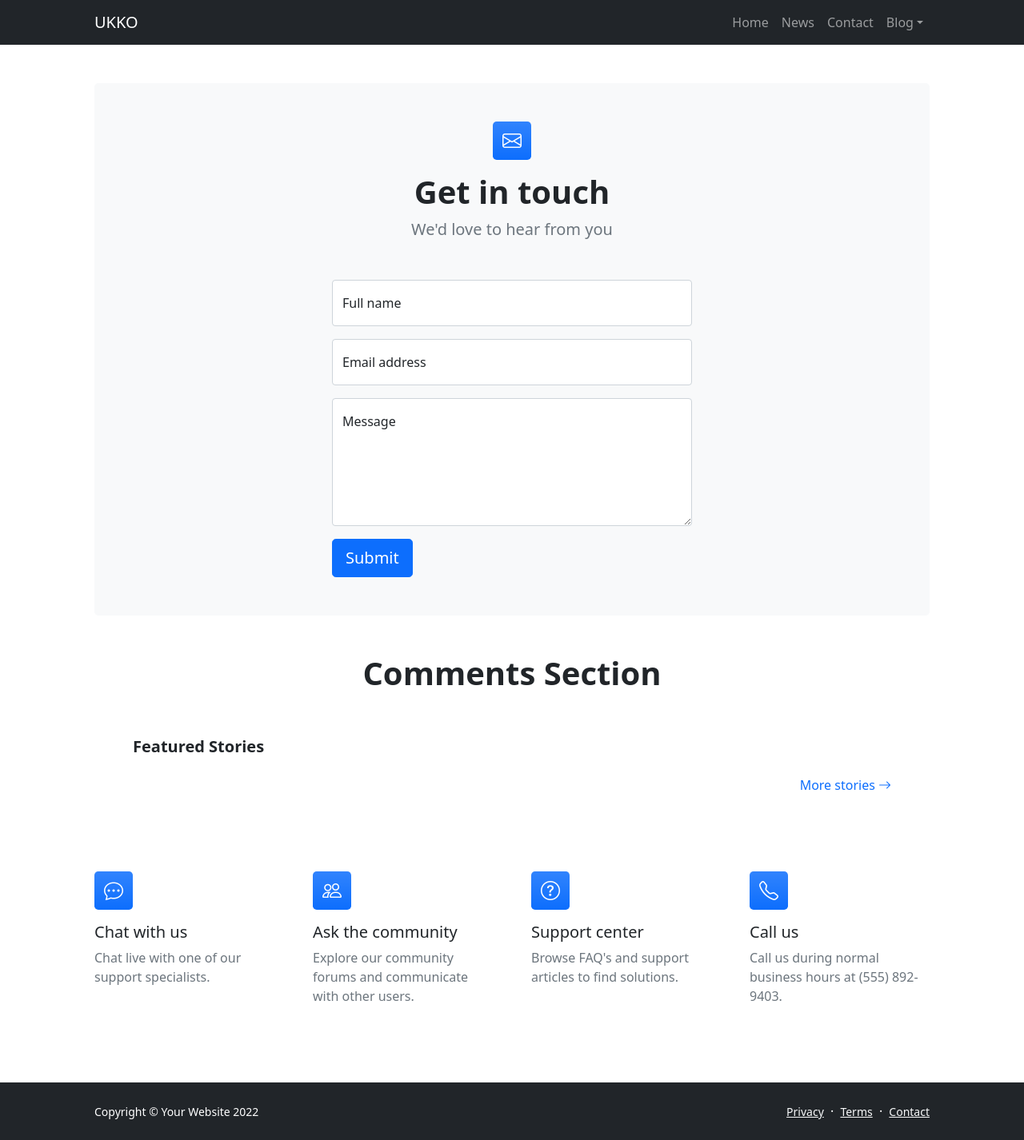
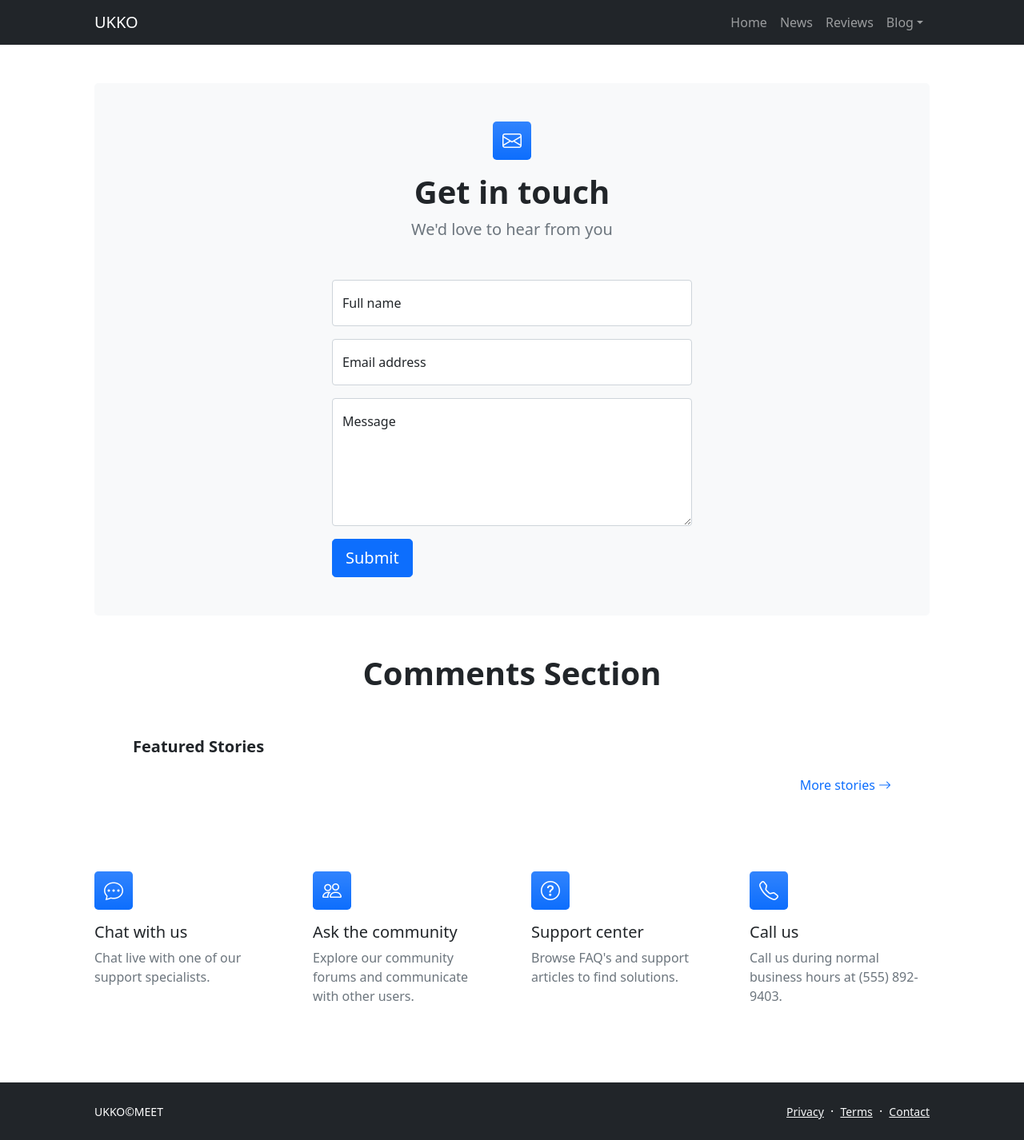
Before and after one commit to bisharadi23-meet/Case-study, a Flask app: page /contact in a window 1280 px wide. Shown: the whole page at 80% size. Run offline with Flask 2, Linux system fonts and the light colour scheme; data that the repository does not hold is empty; some libraries are stand-ins or nearby versions.

Commit message:
FIX ADDED

```diff
--- a/case-study1/templates/News.html
+++ b/case-study1/templates/News.html
@@ -23,7 +23,7 @@
                         <ul class="navbar-nav ms-auto mb-2 mb-lg-0">
                              <li class="nav-item"><a class="nav-link" href="/">Home</a></li>
                             <li class="nav-item"><a class="nav-link" href="/News">News</a></li>
-                            <li class="nav-item"><a class="nav-link" href="/contact">Contact</a></li>
+                            <li class="nav-item"><a class="nav-link" href="/contact">Reviews</a></li>
                             <li class="nav-item dropdown">
                                 <a class="nav-link dropdown-toggle" id="navbarDropdownBlog" href="#" role="button" data-bs-toggle="dropdown" aria-expanded="false">Blog</a>
                                 <ul class="dropdown-menu dropdown-menu-end" aria-labelledby="navbarDropdownBlog">
--- a/case-study1/templates/blog-home.html
+++ b/case-study1/templates/blog-home.html
@@ -24,7 +24,7 @@
                         <ul class="navbar-nav ms-auto mb-2 mb-lg-0">
                              <li class="nav-item"><a class="nav-link" href="/">Home</a></li>
                             <li class="nav-item"><a class="nav-link" href="/News">News</a></li>
-                            <li class="nav-item"><a class="nav-link" href="/contact">Contact</a></li>
+                            <li class="nav-item"><a class="nav-link" href="/contact">Reviews</a></li>
                             <li class="nav-item dropdown">
                                 <a class="nav-link dropdown-toggle" id="navbarDropdownBlog" href="#" role="button" data-bs-toggle="dropdown" aria-expanded="false">Blog</a>
                                 <ul class="dropdown-menu dropdown-menu-end" aria-labelledby="navbarDropdownBlog">
--- a/case-study1/templates/blog-post.html
+++ b/case-study1/templates/blog-post.html
@@ -24,7 +24,7 @@
                         <ul class="navbar-nav ms-auto mb-2 mb-lg-0">
                             <li class="nav-item"><a class="nav-link" href="/">Home</a></li>
                             <li class="nav-item"><a class="nav-link" href="/News">News</a></li>
-                            <li class="nav-item"><a class="nav-link" href="/contant">Contact</a></li>
+                            <li class="nav-item"><a class="nav-link" href="/contant">Reviews</a></li>
                             <!--li class="nav-item"><a class="nav-link" href="pricing.html">Pricing</a></li!-->
                             <li class="nav-item dropdown">
                                 <a class="nav-link dropdown-toggle" id="navbarDropdownBlog" href="#" role="button" data-bs-toggle="dropdown" aria-expanded="false">Blog</a>
--- a/case-study1/templates/contact.html
+++ b/case-study1/templates/contact.html
@@ -24,7 +24,7 @@
                         <ul class="navbar-nav ms-auto mb-2 mb-lg-0">
                              <li class="nav-item"><a class="nav-link" href="/">Home</a></li>
                             <li class="nav-item"><a class="nav-link" href="/News">News</a></li>
-                            <li class="nav-item"><a class="nav-link" href="/contact">Contact</a></li>
+                            <li class="nav-item"><a class="nav-link" href="/contact">Reviews</a></li>
                             <li class="nav-item dropdown">
                                 <a class="nav-link dropdown-toggle" id="navbarDropdownBlog" href="#" role="button" data-bs-toggle="dropdown" aria-expanded="false">Blog</a>
                                 <ul class="dropdown-menu dropdown-menu-end" aria-labelledby="navbarDropdownBlog">
@@ -112,7 +112,6 @@
                         {% for comment in comments %}
                         <div class="col-lg-4 mb-5">
                             <div class="card h-100 shadow border-0">
-                                <img class="card-img-top" src="https://dummyimage.com/600x350/ced4da/6c757d" alt="..." />
                                 <div class="card-body p-4">
                                     <div class="badge bg-primary bg-gradient rounded-pill mb-2">Comment</div>
                                     <!--a class="text-decoration-none link-dark stretched-link" href="#!"><div class="h5 card-title mb-3">Blog post title</div></a!-->
@@ -174,7 +173,7 @@
         <footer class="bg-dark py-4 mt-auto">
             <div class="container px-5">
                 <div class="row align-items-center justify-content-between flex-column flex-sm-row">
-                    <div class="col-auto"><div class="small m-0 text-white">Copyright &copy; Your Website 2022</div></div>
+                    <div class="col-auto"><div class="small m-0 text-white">UKKO&copy;MEET</div></div>
                     <div class="col-auto">
                         <a class="link-light small" href="#!">Privacy</a>
                         <span class="text-white mx-1">&middot;</span>
--- a/case-study1/templates/index.html
+++ b/case-study1/templates/index.html
@@ -24,7 +24,7 @@
                         <ul class="navbar-nav ms-auto mb-2 mb-lg-0">
                              <li class="nav-item"><a class="nav-link" href="/">Home</a></li>
                             <li class="nav-item"><a class="nav-link" href="/News">News</a></li>
-                            <li class="nav-item"><a class="nav-link" href="/contact">Contact</a></li>
+                            <li class="nav-item"><a class="nav-link" href="/contact">Reviews</a></li>
                             <li class="nav-item dropdown">
                                 <a class="nav-link dropdown-toggle" id="navbarDropdownBlog" href="#" role="button" data-bs-toggle="dropdown" aria-expanded="false">Blog</a>
                                 <ul class="dropdown-menu dropdown-menu-end" aria-labelledby="navbarDropdownBlog">
```
